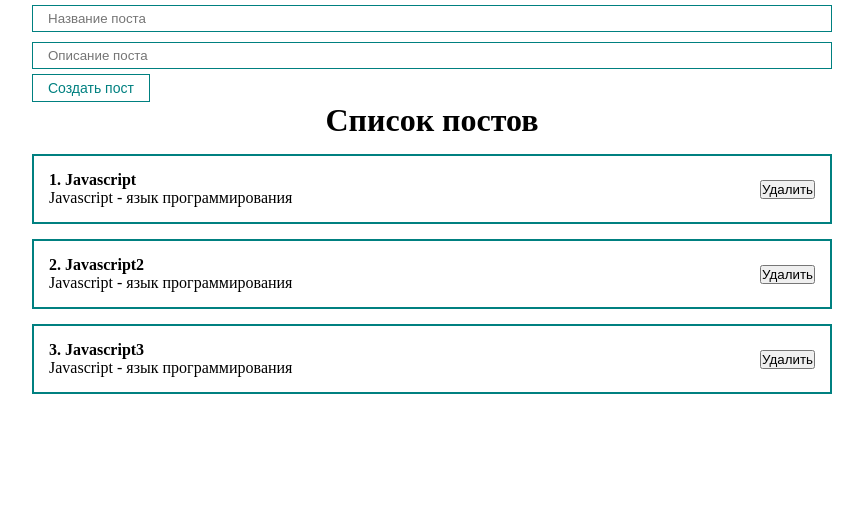
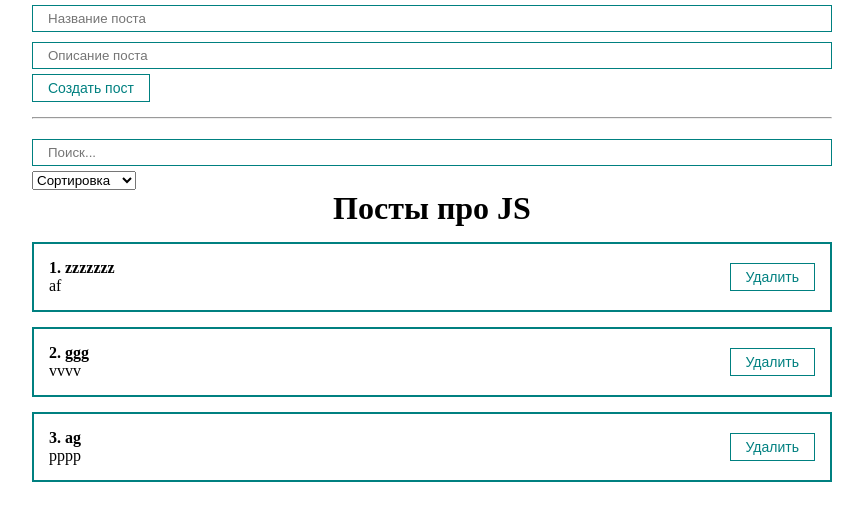
Before and after one commit to AidaChernyavskaya/react-fund-course, a React (Create React App) app: page /posts in a window 1280 px wide. Shown: the top 520 px of the page, without its empty margins (208-1071 px from the left). Built offline with nearby package versions, Linux system fonts and the light colour scheme.

Commit message:
PostFilter component done

```diff
--- a/package.json
+++ b/package.json
@@ -9,7 +9,8 @@
     "react": "^18.2.0",
     "react-dom": "^18.2.0",
     "react-scripts": "5.0.1",
-    "web-vitals": "^2.1.4"
+    "web-vitals": "^2.1.4",
+    "eslint": "8.22.0"
   },
   "scripts": {
     "start": "react-scripts start",
--- a/src/App.js
+++ b/src/App.js
@@ -1,44 +1,45 @@
-import React, {useRef, useState} from "react";
-import {Counter} from "./components/Counter";
-import {ClassCounter} from "./components/ClassCounter";
+import React, {useMemo, useRef, useState} from "react";
 import "./styles/App.css";
-import {PostItem} from "./components/PostItem";
 import PostList from "./components/PostList";
 import {MyInput} from "./components/UI/input/MyInput";
 import {MyButton} from "./components/UI/button/MyButton";
+import PostForm from "./components/PostForm";
+import MySelect from "./components/UI/select/MySelect";
+import PostFilter from "./components/PostFilter";
 
 function App() {
     const [posts, setPosts] = useState([
-        {id: 1, title: 'Javascript', body: 'Javascript - язык программирования'},
-        {id: 2, title: 'Javascript2', body: 'Javascript - язык программирования'},
-        {id: 3, title: 'Javascript3', body: 'Javascript - язык программирования'},
+        {id: 1, title: 'zzzzzzz', body: 'af'},
+        {id: 2, title: 'ggg', body: 'vvvv'},
+        {id: 3, title: 'ag', body: 'pppp'},
     ]);
-    const [post, setPost] = useState({title: '', body: ''});
+    const[filter, setFilter] = useState({sort: '', query: ''});
 
-    const addNewPost = (e) => {
-        e.preventDefault();
-        setPosts([...posts, {...post, id: Date.now()}]);
-        setPost({title: '', body: ''});
+    const sortedPosts = useMemo(() => {
+        if(filter.sort) {
+            return [...posts].sort((a, b) => a[filter.sort].localeCompare(b[filter.sort]));
+        }
+        return posts;
+    }, [filter.sort, posts]);
+
+    const sortedAndSearchedPosts = useMemo(() =>{
+        return sortedPosts.filter(post => post.title.toLowerCase().includes(filter.query.toLowerCase()));
+    }, [filter.query, sortedPosts])
+
+    const createPost = (newPost) => {
+        setPosts([...posts, newPost]);
+    }
+
+    const removePost = (post) => {
+        setPosts(posts.filter(p => p.id !== post.id));
     }
 
     return (
         <div className="App">
-            <form>
-                <MyInput
-                    type='text'
-                    placeholder='Название поста'
-                    value={post.title}
-                    onChange={e => setPost({...post, title: e.target.value})}
-                />
-                <MyInput
-                    type='text'
-                    placeholder='Описание поста'
-                    value={post.body}
-                    onChange={e => setPost({...post, body: e.target.value})}
-                />
-                <MyButton onClick={addNewPost}>Создать пост</MyButton>
-            </form>
-            <PostList posts={posts} title={'Список постов'}/>
+            <PostForm create={createPost}/>
+            <hr style={{margin: '15px 0'}}/>
+            <PostFilter filter={filter} setFilter={setFilter}/>
+            <PostList remove={removePost} posts={sortedAndSearchedPosts} title={'Посты про JS'}/>
         </div>
     );
 }
--- /dev/null
+++ b/src/components/PostFilter.jsx
@@ -0,0 +1,26 @@
+import React from 'react';
+import {MyInput} from "./UI/input/MyInput";
+import MySelect from "./UI/select/MySelect";
+
+const PostFilter = ({filter, setFilter}) => {
+    return (
+        <div>
+            <MyInput
+                placeholder={'Поиск...'}
+                value={filter.query}
+                onChange={e=> setFilter({...filter, query: e.target.value})}
+            />
+            <MySelect
+                value={filter.sort}
+                onChange={selectedSort => setFilter({...filter, sort: selectedSort})}
+                defaultValue={'Сортировка'}
+                options={[
+                    {value: 'title', name: 'По названию'},
+                    {value: 'body', name: 'По описанию'},
+                ]}
+            />
+        </div>
+    );
+};
+
+export default PostFilter;
--- /dev/null
+++ b/src/components/PostForm.jsx
@@ -0,0 +1,36 @@
+import React, {useState} from 'react';
+import {MyInput} from "./UI/input/MyInput";
+import {MyButton} from "./UI/button/MyButton";
+
+const PostForm = ({create}) => {
+    const [post, setPost] = useState({title: '', body: ''});
+
+    const addNewPost = (e) => {
+        e.preventDefault();
+        const newPost = {
+            ...post, id: Date.now()
+        }
+        create(newPost);
+        setPost({title: '', body: ''});
+    }
+
+    return (
+        <form>
+            <MyInput
+                type='text'
+                placeholder='Название поста'
+                value={post.title}
+                onChange={e => setPost({...post, title: e.target.value})}
+            />
+            <MyInput
+                type='text'
+                placeholder='Описание поста'
+                value={post.body}
+                onChange={e => setPost({...post, body: e.target.value})}
+            />
+            <MyButton onClick={addNewPost}>Создать пост</MyButton>
+        </form>
+    );
+};
+
+export default PostForm;
--- a/src/components/PostItem.jsx
+++ b/src/components/PostItem.jsx
@@ -1,4 +1,5 @@
 import React from 'react';
+import {MyButton} from "./UI/button/MyButton";
 
 export const PostItem = (props) => {
     return (
@@ -8,7 +9,7 @@ export const PostItem = (props) => {
                 <div>{props.post.body}</div>
             </div>
             <div className="post__btns">
-                <button>Удалить</button>
+                <MyButton onClick={() => props.remove(props.post)}>Удалить</MyButton>
             </div>
         </div>
     );
--- a/src/components/PostList.jsx
+++ b/src/components/PostList.jsx
@@ -1,12 +1,18 @@
 import React, {useState} from 'react';
 import {PostItem} from "./PostItem";
 
-const PostList = ({posts, title}) => {
+const PostList = ({posts, title, remove}) => {
+    if(!posts.length) {
+        return (
+            <h1 style={{textAlign: 'center'}}>Посты не найдены!</h1>
+        )
+    }
+
     return (
         <div>
             <h1 style={{textAlign: 'center'}}>{title}</h1>
             {posts.map((post, index) =>
-                <PostItem number={index + 1} post={post} key={post.id}/>
+                <PostItem remove={remove} number={index + 1} post={post} key={post.id}/>
             )}
         </div>
     );
--- /dev/null
+++ b/src/components/UI/select/MySelect.jsx
@@ -0,0 +1,19 @@
+import React from 'react';
+
+const MySelect = ({options, defaultValue, value, onChange}) => {
+    return (
+        <select
+            value={value}
+            onChange={event => onChange(event.target.value)}
+        >
+            <option disabled value="">{defaultValue}</option>
+            {options.map(option =>
+                <option key={option.value} value={option.value}>
+                    {option.name}
+                </option>
+            )}
+        </select>
+    );
+};
+
+export default MySelect;
```
Also changed, not shown: 1 other file (tests, documents, lock files or other folders).
